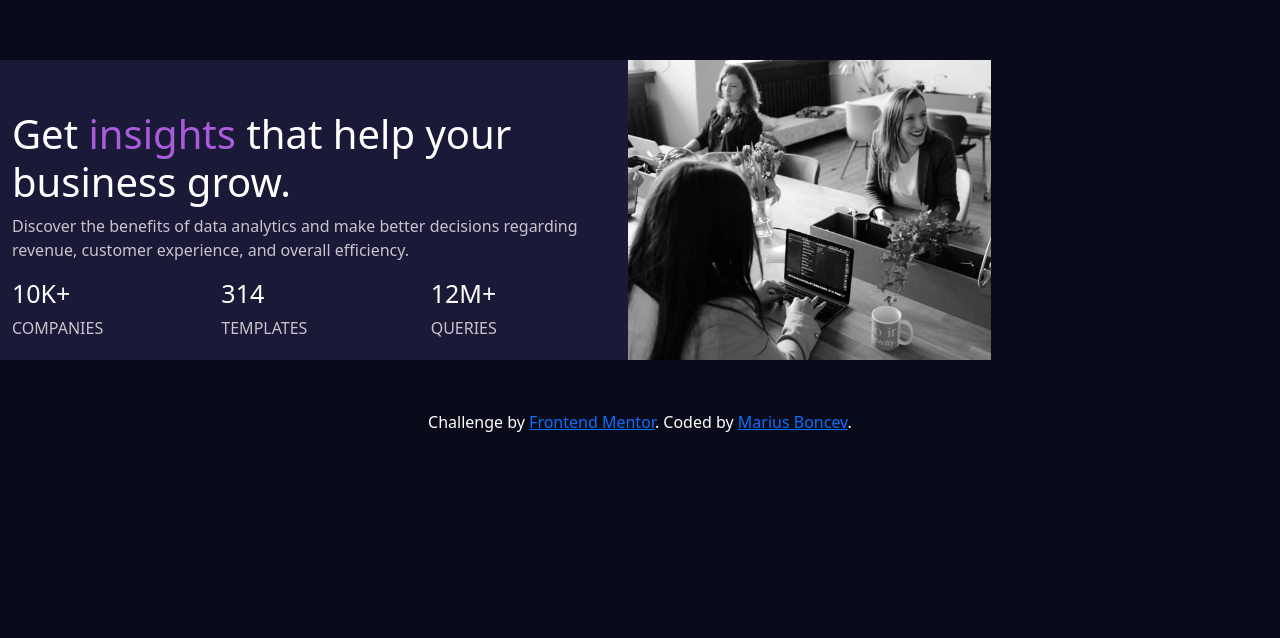
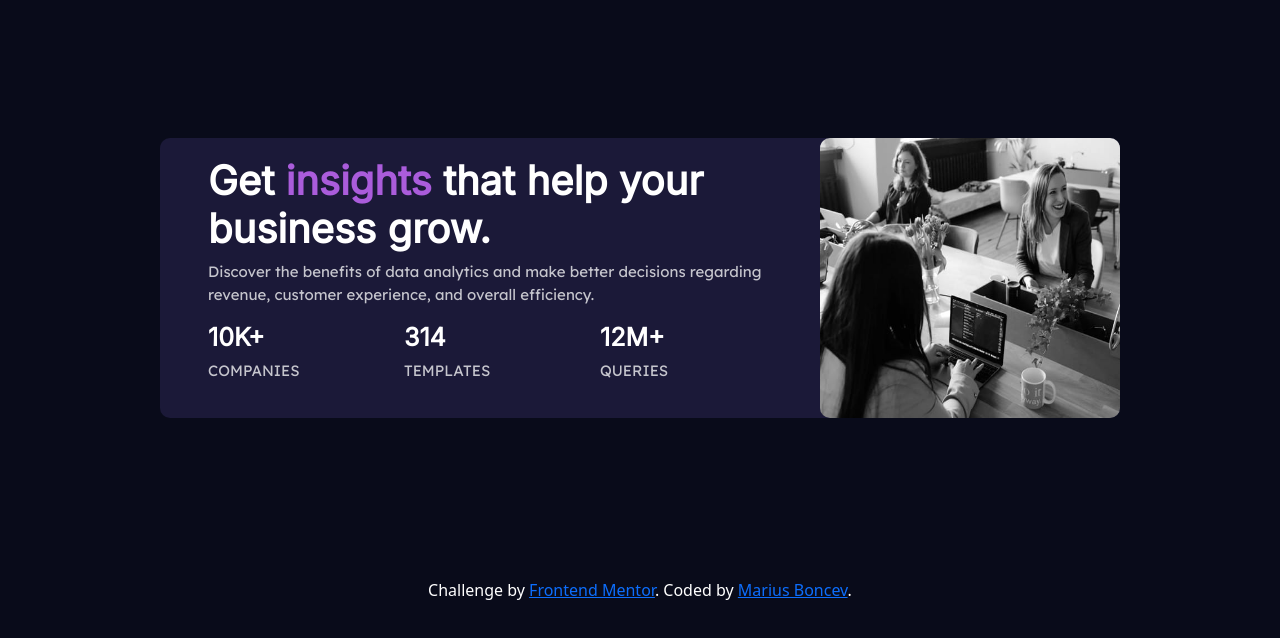
Before and after one commit to mariusboncev1/Stats-preview-card-component, a plain HTML site: page My-solution-(code)/index.html in a window 1280 px wide. Shown: the part 110-748 px from the top of the page. Drawn offline with nearby package versions, Linux system fonts and the light colour scheme.

Commit message:
5.53 pm, 15/3/2023

```diff
--- a/My-solution-(code)/css/index.css
+++ b/My-solution-(code)/css/index.css
@@ -1,27 +1,25 @@
+*{
+    box-sizing: border-box;
+}
 body {
     background-color: hsl(233, 47%, 7%);
     text-align: center;
+    height: 100vh;
 }
 
 /* Preview card */
 
-.container-fluid {
-    position: relative;
-    text-align: center;
-    height: 170px;
-    display: flex;
-    justify-content: center;
-}
-
-.container {
+.container-box {
     background-color: hsl(244, 38%, 16%);
-    width: 100px;
-    height: 300px;
-    padding: 50px;
+    width: 75%;
+    height: 280px;
+    border-radius: 10px;
 }
 
 .h1-main {
     color: hsl(0, 0%, 100%);
+    font-family: 'Inter', sans-serif;
+    font-weight: 700;
 }
 
 .violet-text {
@@ -30,18 +28,23 @@ body {
 
 p {
     color: hsla(0, 0%, 100%, 0.75);
+    font-family: 'Lexend Deca', sans-serif;
+    font-size: 15px;
+    font-weight: 400;
 }
 
 .h1-second {
     color: hsl(0, 0%, 100%);
     font-size: 25px;
+    font-family: 'Inter', sans-serif;
+    font-weight: 700;
 }
 
 .image {
-    position: relative;
     width: auto;
-    height: 300px;
-    left: -12px;
+    min-width: 300px;
+    height: 280px;
+    border-radius: 10px;
 }
 
 /* Attribution */
@@ -50,5 +53,5 @@ p {
     color: #fff;
     text-align: center;
     position: relative;
-    bottom: -50px;
+    bottom: -160px;
 }
--- a/My-solution-(code)/index.html
+++ b/My-solution-(code)/index.html
@@ -10,15 +10,15 @@
     <link href="https://cdn.jsdelivr.net/npm/bootstrap@5.3.0-alpha1/dist/css/bootstrap.min.css" rel="stylesheet"
         integrity="sha384-GLhlTQ8iRABdZLl6O3oVMWSktQOp6b7In1Zl3/Jr59b6EGGoI1aFkw7cmDA6j6gD" crossorigin="anonymous">
     <link rel="icon" type="x-icon" href="/My-solution-(code)/images/favicon-32x32.png">
+    <link rel="preconnect" href="https://fonts.googleapis.com">
+    <link rel="preconnect" href="https://fonts.gstatic.com" crossorigin>
+    <link href="https://fonts.googleapis.com/css2?family=Inter&family=Lexend+Deca&display=swap" rel="stylesheet">
 </head>
 
-<body style="background-color: hsl(233, 47%, 7%);">
+<body class="d-flex flex-column justify-content-center align-items-center" style="background-color: hsl(233, 47%, 7%);">
 
-
-    <div class="row align-items-center">
-        <div class="container-fluid"></div>
-        <div class="col">
-            <div class="container">
+    <div class="container-box d-flex justify-content-between align-items-center">
+        <div class="p-5">
             <h1 class="h1-main">Get <span class="violet-text">insights</span> that help your business grow.</h1>
             <p>Discover the benefits of data analytics and make better decisions regarding revenue, customer
                 experience, and overall efficiency.</p>
@@ -39,15 +39,12 @@
                 </div>
             </div>
         </div>
+        <img class="image" src="/My-solution-(code)/images/image-header-desktop.jpg" alt="image">
     </div>
 
-        <div class="col">
-            <div class="image">
-                <img class="image" src="/My-solution-(code)/images/image-header-desktop.jpg" alt="image">
-            </div>
-        </div>
-    </div>
-    </div>
+
+
+
 
 
     <div class="attribution">
```
Lines whose indentation alone changed are shown as unchanged.
